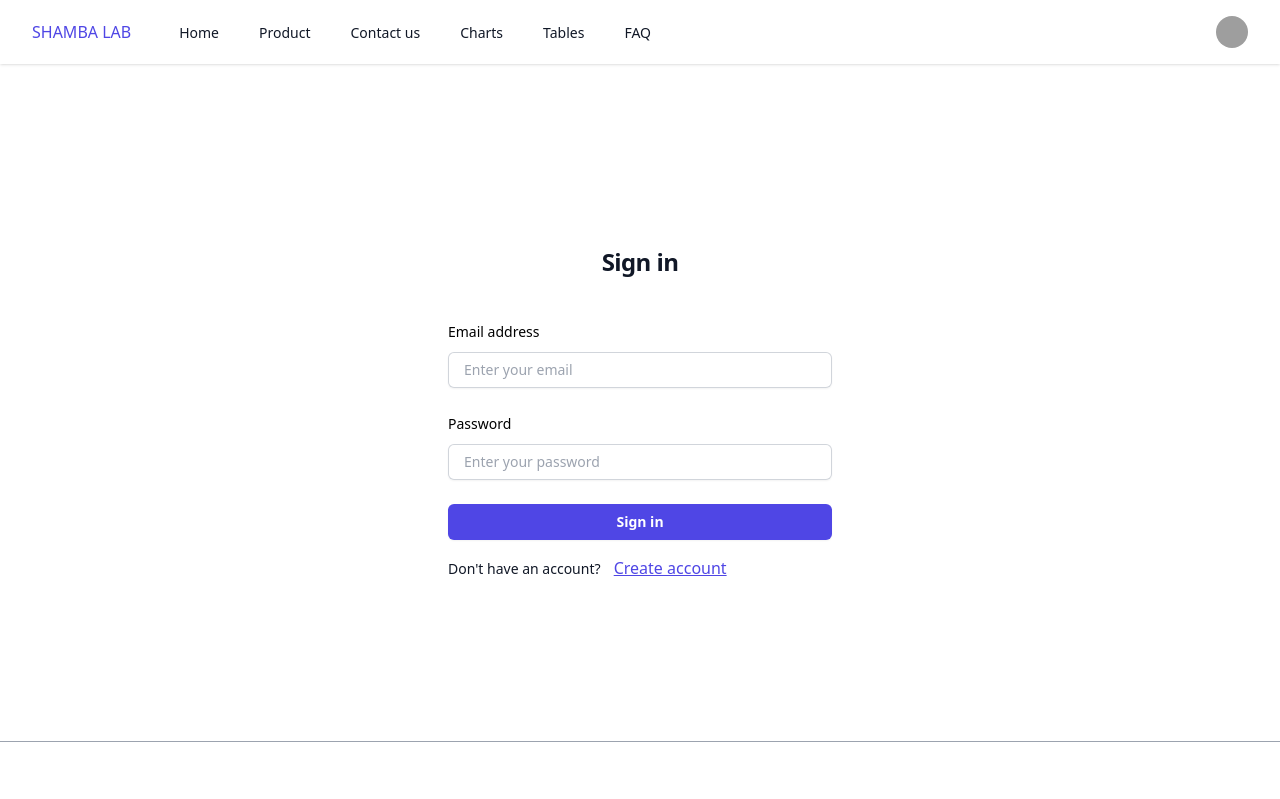
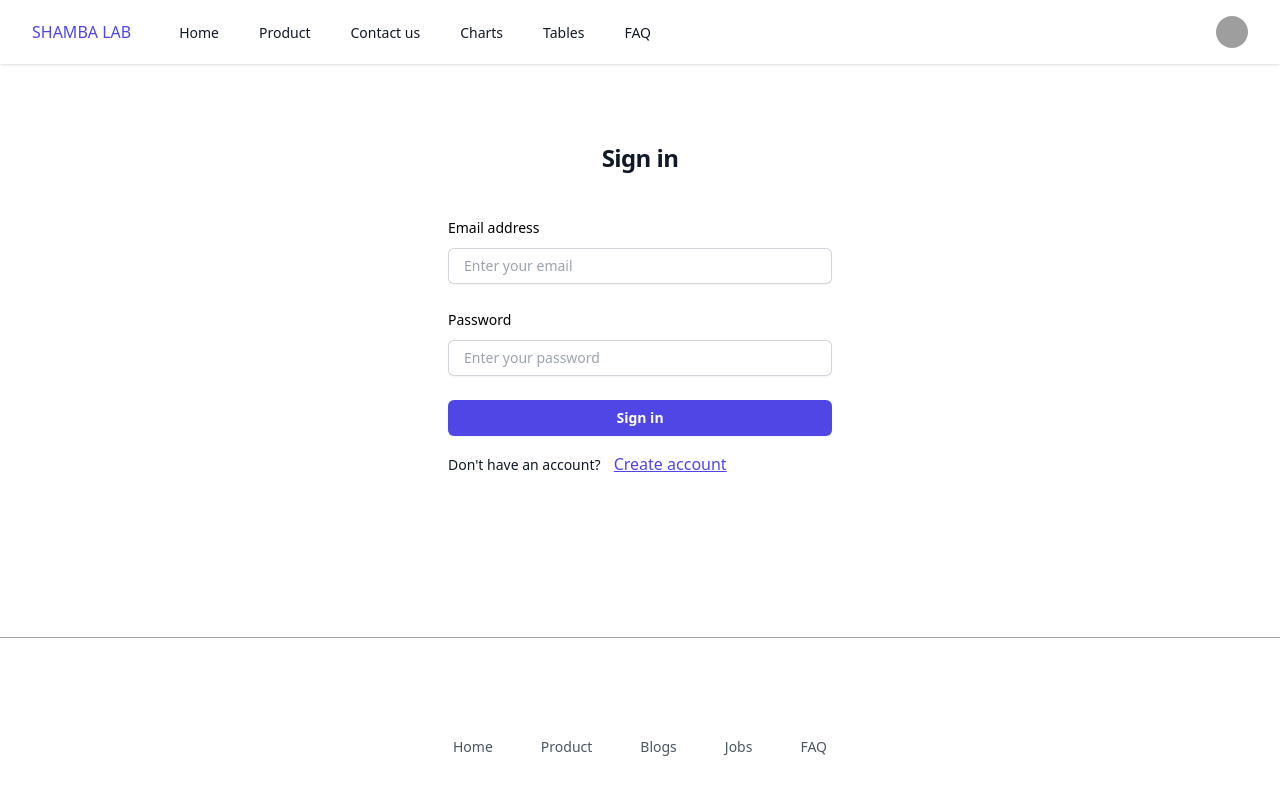
Before and after one commit to lennyjuma/shamba-ui, a Vue app: page /login in a window 1280 px wide. Shown: the top 799 px of the page. Built offline with nearby package versions, Linux system fonts and the light colour scheme; no server answers; grey boxes are pictures that could not be loaded; what highcharts-vue would draw is missing.

Commit message:
Email or password is incorrect notification

```diff
--- a/src/stores/auth/index.ts
+++ b/src/stores/auth/index.ts
@@ -47,7 +47,11 @@ export const useAuthStore = defineStore('auth', () => {
       }
 
     }).catch((error: Error)=>{
-      toggleNotification("error","Please check your credentials")
+      if (error.response.data.description == "Email or password is incorrect"){
+        toggleNotification("error", error.response.data.description as string)
+      }else {
+        toggleNotification('error', 'Please check your credentials')
+      }
     }).finally(()=>{
       fetchShamba()
     });
--- a/src/views/auth/login.vue
+++ b/src/views/auth/login.vue
@@ -1,5 +1,5 @@
 <template>
-  <div class="flex min-h-full my-40 flex-1 flex-col justify-center px-6  lg:px-8">
+  <div class="flex min-h-full mt-14 mb-40 flex-1 flex-col justify-center px-6  lg:px-8">
     <div class="sm:mx-auto sm:w-full sm:max-w-sm">
 <!--      <img class="mx-auto h-10 w-auto" src="https://tailwindui.com/img/logos/mark.svg?color=indigo&shade=600" alt="Shamba lab" />-->
       <h2 class="mt-5 text-center text-2xl font-bold leading-9 tracking-tight text-gray-900">Sign in</h2>
```
